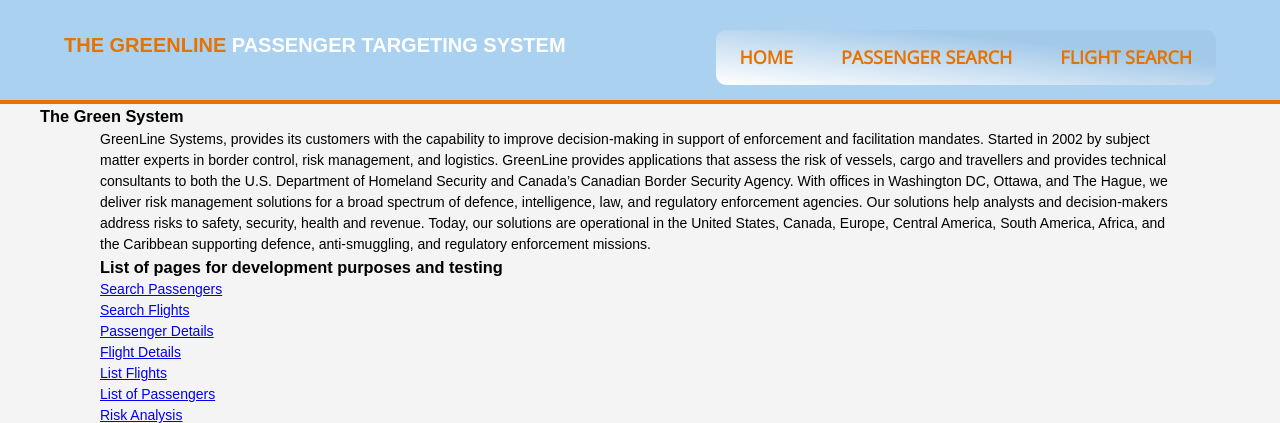
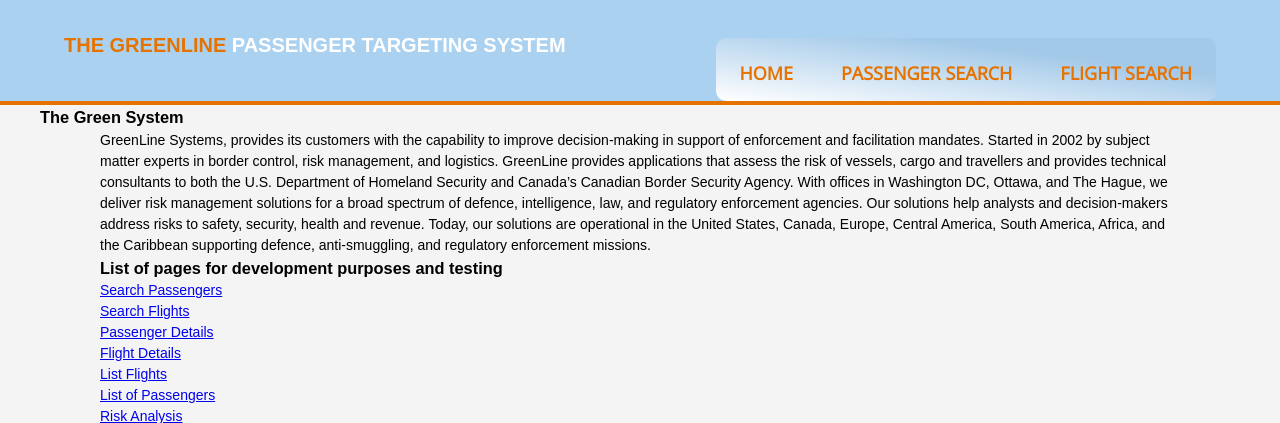
Before and after one commit to StaffsMSC-ASD/ProjectPTS, a PHP site: page /HomePage.php in a window 1280 px wide. Shown: the top 423 px of the page. Run offline with PHP 8.4, Linux system fonts and the light colour scheme.

Commit message:
CSS errors fixed

```diff
--- a/siteCode/css/HomePage.css
+++ b/siteCode/css/HomePage.css
@@ -82,14 +82,14 @@ nav {
   margin-top: 3px;
   background-image: linear-gradient(to right top, #ffffff 0%, #a3c9e9 70%);
   max-width: 860px;
-  mask-image: linear-gradient rgba(255, 255, 255, 0) 0%, #ffffff 25%, #ffffff 75%, rgba(255, 255, 255, 0) 100%);
+  mask-image: linear-gradient rgba(255, 255, 255, 0) 0%, #ffffff 25%, #ffffff 75%, rgba(255, 255, 255, 0) 100%;
   margin: 0 auto 0 0;
   padding: 0px 0;
   border: 0px solid #ffffff;
   border-radius: 10px;
    color: #e67300;
     font-weight: bold;
-    margin-top= 8px;
+    margin-top: 8px;
 
 }
 
@@ -124,7 +124,7 @@ nav ul li a:hover {
     transition: all 0.45s;
     font-weight: bold;
 }
-}
+
 #aLogin {
     clear:both;
     float:right;
@@ -141,7 +141,7 @@ ul.sub1 {
 .highlight, header a{
     color: #e67300;
     font-weight: bold;
-    margin-top= 8px;
+    margin-top: 8px;
 }
 header a:hover {
     color: green;
```
